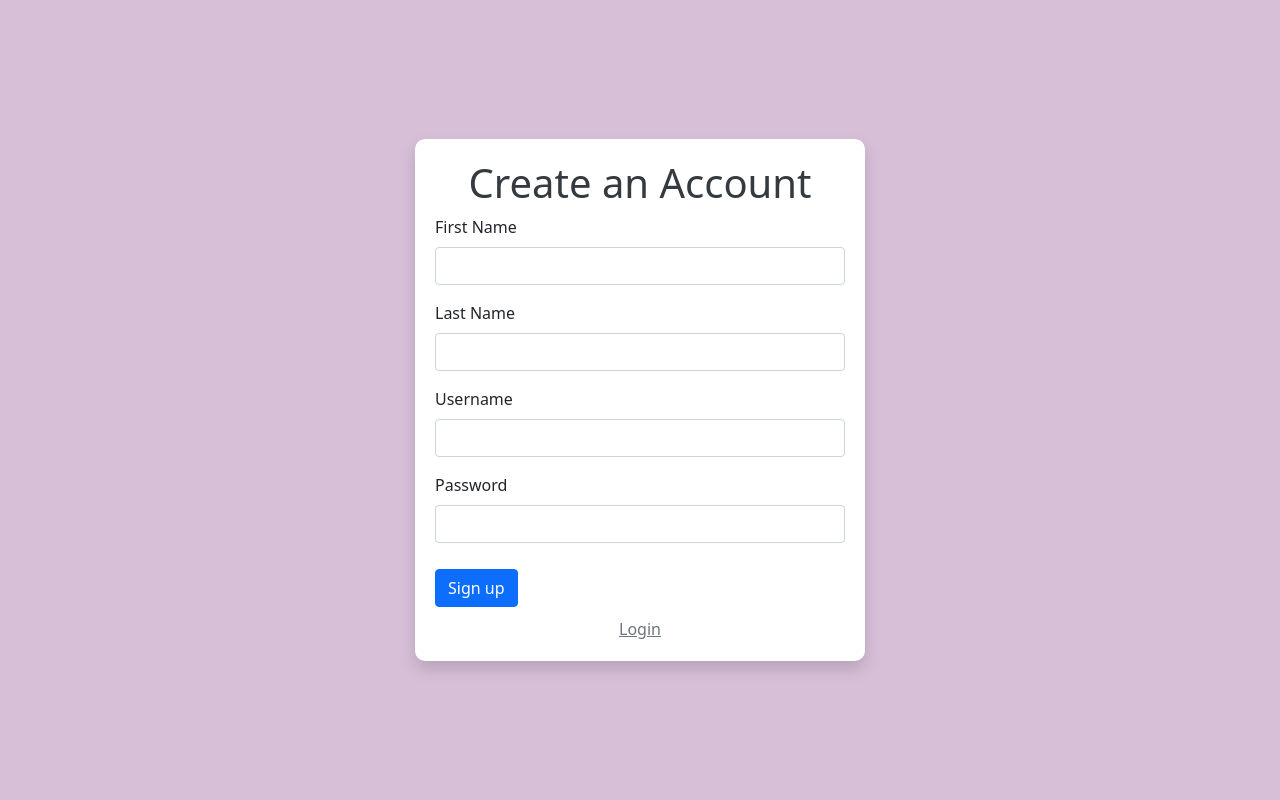
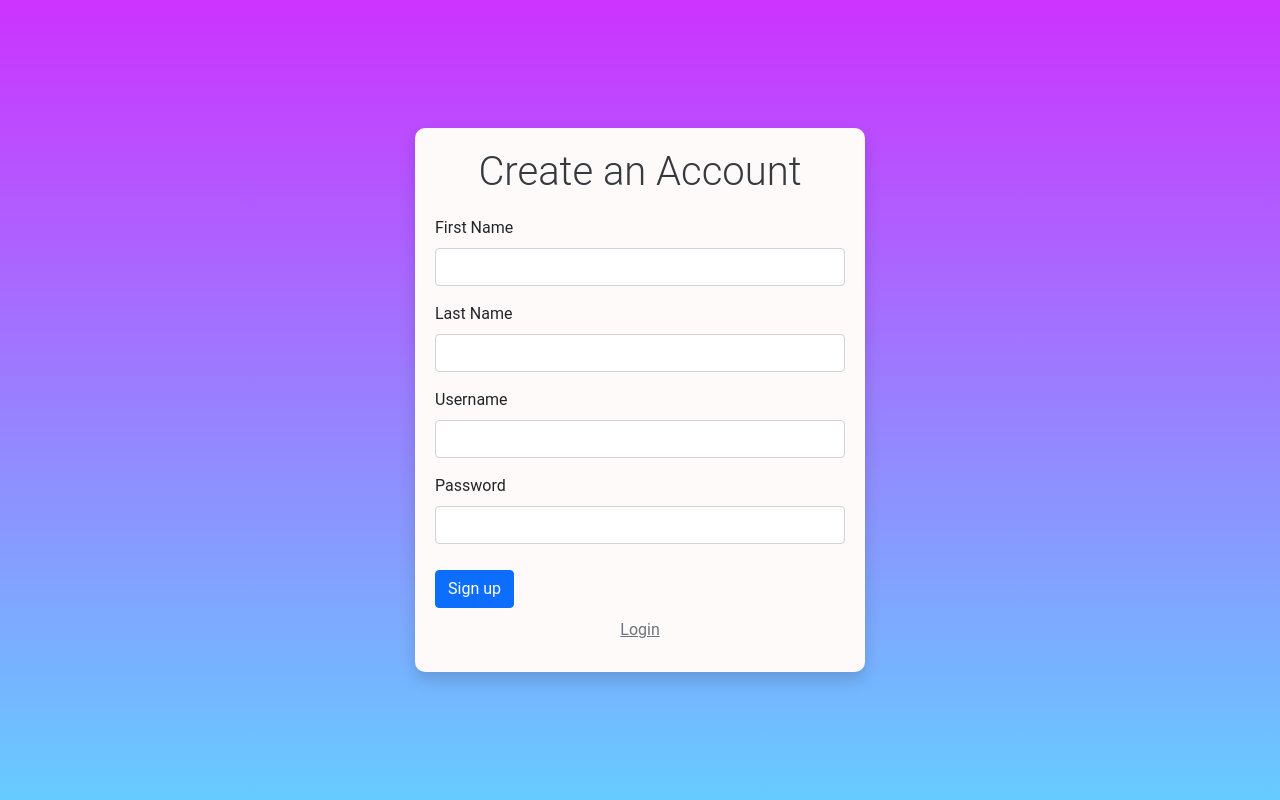
Before and after one commit to 1missJ/Sign-up-and-Login-Form-Activity, a PHP site: page / in a window 1280 px wide. Run offline with PHP 8.4, Linux system fonts and the light colour scheme.

Commit message:
index.php

```diff
--- a/Login_Signup_JFernandez/index.php
+++ b/Login_Signup_JFernandez/index.php
@@ -8,19 +8,22 @@
     <link rel="stylesheet" type="text/css" href="css/style.css">
     <style>
         body {
-            background-color: #D8BFD8;
+             background: linear-gradient(to bottom, #cc33ff 0%, #66ccff 100%);
+              font-family: 'Roboto', sans-serif;
         }
         .form-container {
-            background-color: #fff;
+            background-color: #FFFAFA;
             padding: 20px;
             border-radius: 10px;
             box-shadow: 0 0 10px rgba(0, 0, 0, 0.1);
         }
-        .form-container h4 {
+        .form-container h5 {
             color: #343a40;
+            margin-bottom: 20px;
+
         }
         .form-container .alert {
-            margin-bottom: 10px;
+            margin-bottom: 20px;
         }
         .form-container input[type="text"],
         .form-container input[type="password"] {
@@ -34,13 +37,14 @@
             display: block;
             text-align: center;
             color: #6c757d;
+            margin-bottom: 10px;
         }
     </style>
 </head>
 <body>
     <div class="d-flex justify-content-center align-items-center vh-100">
         <form class="form-container shadow w-450" action="php/signup.php" method="post">
-            <h4 class="display-4 text-center fs-1">Create an Account</h4>
+            <h5 class="display-4 text-center fs-1">Create an Account</h5>
 
             <?php if(isset($_GET['error'])){ ?>
                 <div class="alert alert-danger" role="alert">
```
